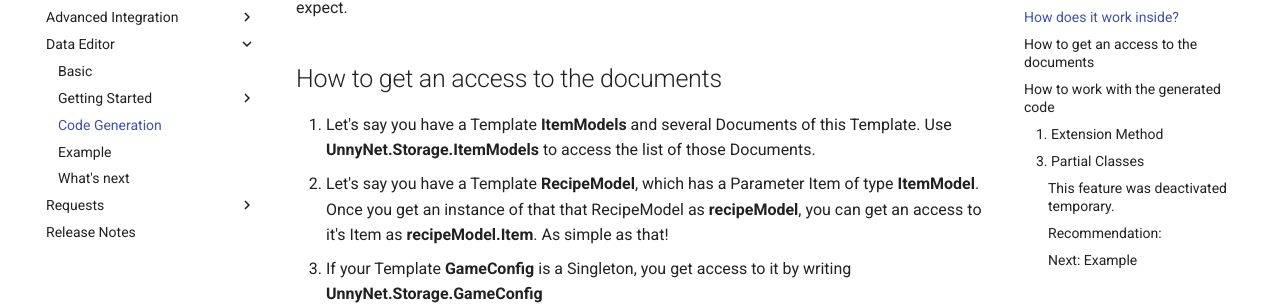
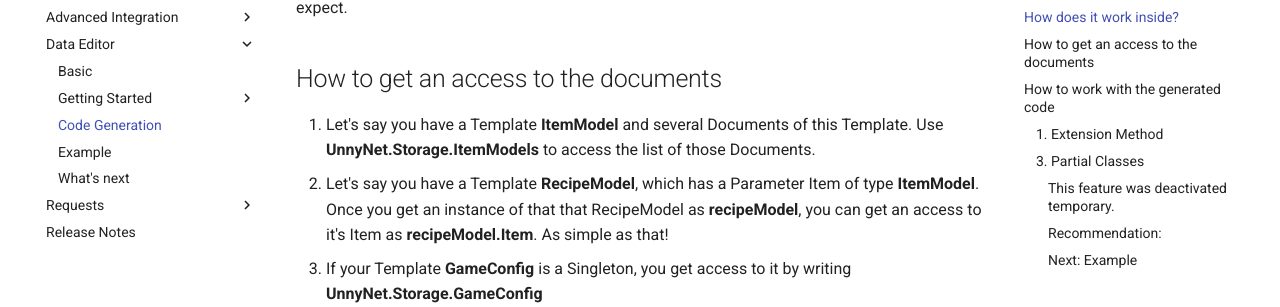
Before and after one commit to unnynet/unnynet-docs, an MkDocs documentation site: the page built from docs/data_editor/code_generation.md, in a window 1280 px wide and 900 px high, scrolled down 1085 px. Shown: the part 145-452 px from the top of the window. Built offline with MkDocs 1.6.1 and Material for MkDocs 9.7.7, drawn with Linux system fonts in a browser that asks for light colours.

Commit message:
small fixes

```diff
--- a/docs/data_editor/code_generation.md
+++ b/docs/data_editor/code_generation.md
@@ -24,7 +24,7 @@ UnnyNet server generated JSON files based on your Documents and puts it to the C
 
 
 ## How to get an access to the documents
-1. Let's say you have a Template **ItemModels** and several Documents of this Template. Use **UnnyNet.Storage.ItemModels** to access the list of those Documents.
+1. Let's say you have a Template **ItemModel** and several Documents of this Template. Use **UnnyNet.Storage.ItemModels** to access the list of those Documents.
 2. Let's say you have a Template **RecipeModel**, which has a Parameter Item of type **ItemModel**. Once you get an instance of that that RecipeModel as **recipeModel**, you can get an access to it's Item as **recipeModel.Item**. As simple as that!
 3. If your Template **GameConfig** is a Singleton, you get access to it by writing **UnnyNet.Storage.GameConfig**
 
```
Also changed, not shown: docs/data_editor/basic.md (+2 -0 lines), docs/data_editor/getting_started/parameters.md (+1 -1 lines).
